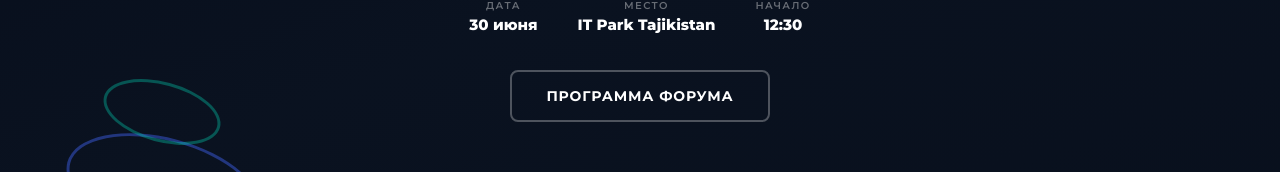
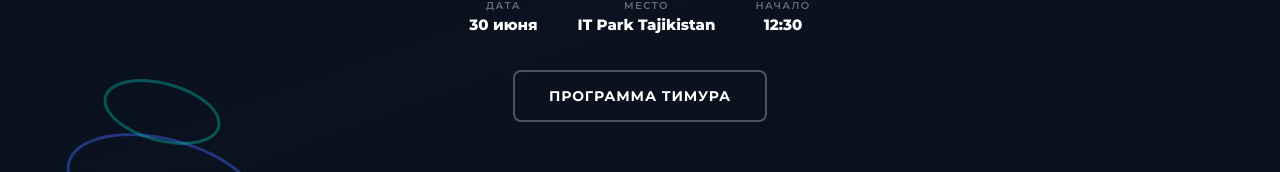
Before and after one commit to moshon-2211/hackaton, a React (Vite) app: page / in a window 1280 px wide. Shown: the part 545-717 px from the top of the page. Built offline with nearby package versions, Linux system fonts and the light colour scheme.

Commit message:
Мы добавили имя в главной странице.

```diff
--- a/src/pages/HackatonPage.jsx
+++ b/src/pages/HackatonPage.jsx
@@ -138,7 +138,7 @@ export default function HackatonPage() {
         </div>
 
         <a className="hk-btn-outline" href="#program">
-           программа форума
+           программа Тимура
         </a>
       </section>
 
```
